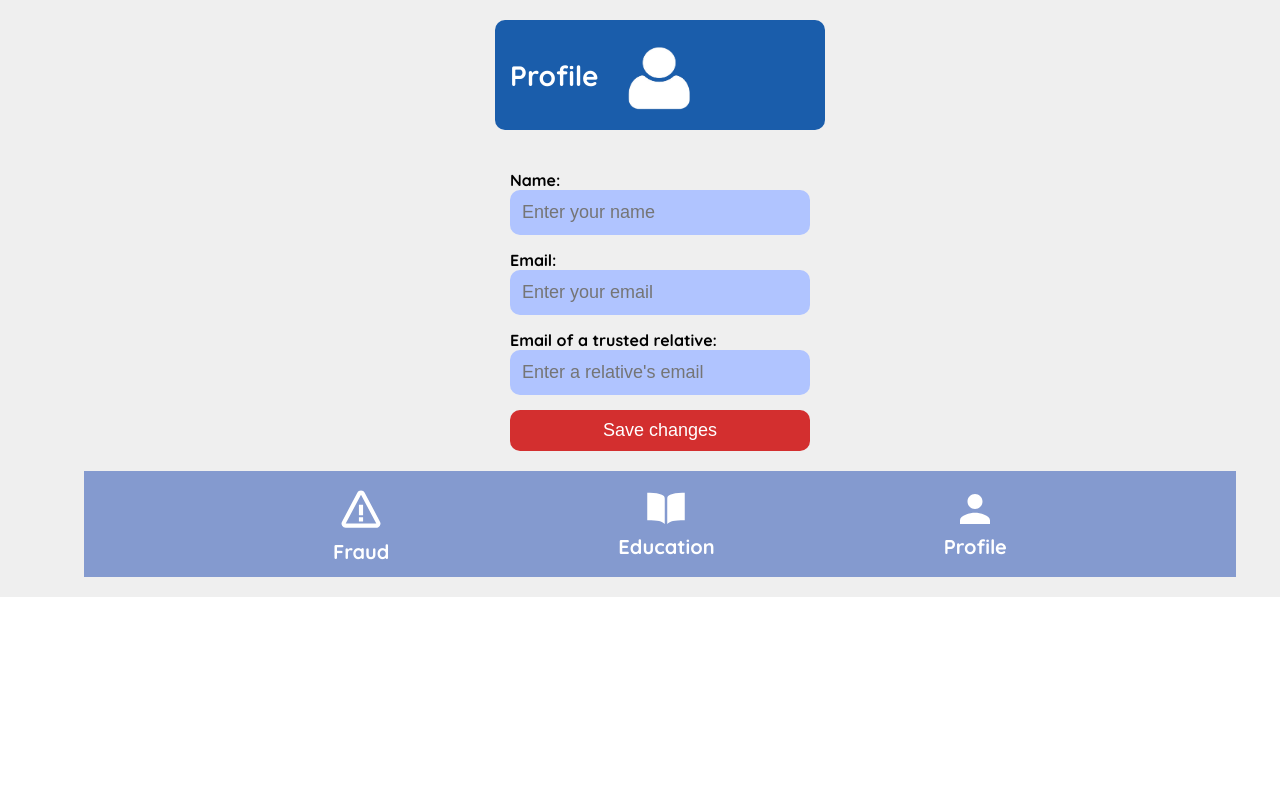
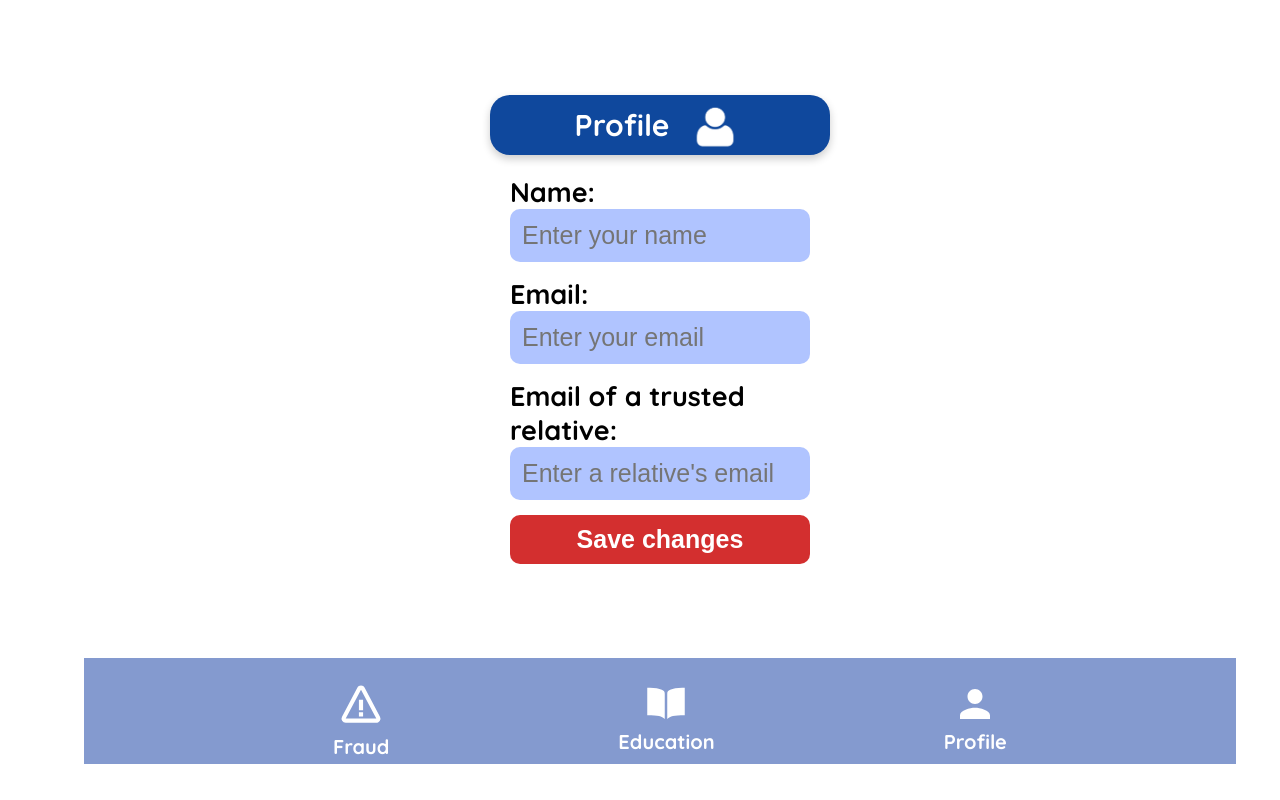
Before and after one commit to Scamonitor/front, a React (Create React App) app in the folder scam-monitor-front/: page /profile in a window 1280 px wide. Shown: the top 800 px of the page. Built offline with nearby package versions, Linux system fonts and the light colour scheme.

Commit message:
Style changes in Education and Profile

```diff
--- a/scam-monitor-front/src/components/ExampleComponent.jsx
+++ b/scam-monitor-front/src/components/ExampleComponent.jsx
@@ -4,27 +4,40 @@ import '../styles/exampleComponent.css';
 function ExampleComponent() {
   return (
     <div className="example-phishing-container">
-      <h2 className="example-header">Ejemplos</h2>
-
       <div className="phishing-section">
         <h3 className="section-title">Examples of Real Phishing Messages:</h3>
-        <h4>1. Correo Electrónico de Supuesto Banco:</h4>
+        <h4>Alleged Bank Email</h4>
         <div className="gmail-container">
           <p><strong>Subject:</strong> "Su cuenta ha sido suspendida - Necesita acción inmediata"</p>
           <p><strong>Body:</strong> Dear Customer, We have detected unusual activity on your account.
-        To protect your account, we have temporarily suspended your access.
-        Please click the link below to verify your information and restore access to your account. <a href="#link">[Haga clic aquí para verificar]</a>
-        If you do not verify your account within the next 24 hours, it will be permanently blocked. Sincerely, [Bank Name] Customer Support</p>
+          To protect your account, we have temporarily suspended your access. Please click the link below to verify your information and restore access to your account.
+          <a href="#link">[Haga clic aquí para verificar]</a> If you do not verify your account within the next 24 hours, it will be permanently blocked. Sincerely, [Bank Name] Customer Support</p>
+          <div className="tooltip">
+            <p><strong>Características del correo:</strong></p>
+            <ul>
+              <li>Solicita acción inmediata</li>
+              <li>Usa lenguaje urgente</li>
+              <li>Contiene enlaces sospechosos</li>
+            </ul>
+          </div>
         </div>
       </div>
 
       <div className="phishing-section">
-        <h3 className="section-title">Ejemplos de Mensajes Legítimos:</h3>
-        <h4>1. Real Bank Email:</h4>
+        <h3 className="section-title">Examples of Legitimate Messages</h3>
+        <h4>Real Bank Email</h4>
         <div className="gmail-container">
           <p><strong>Subject:</strong> "Confirmation of the recent transaction"</p>
           <p><strong>Body:</strong> Dear [Customer Name], We confirm that a transaction for an amount of $500.00 has been made on October 25, 2024 at 3:00 PM from your account [account number].
           If you do not recognize this transaction, please log in to your account through our official page and contact us. Thank you for your preference, [Bank Name]</p>
+          <div className="tooltip">
+            <p><strong>Características del correo:</strong></p>
+            <ul>
+              <li>Contiene detalles específicos de la transacción</li>
+              <li>No solicita datos personales</li>
+              <li>Usa un tono formal y directo</li>
+            </ul>
+          </div>
         </div>
       </div>
     </div>
--- a/scam-monitor-front/src/components/ImageResponse.jsx
+++ b/scam-monitor-front/src/components/ImageResponse.jsx
@@ -3,6 +3,7 @@ import "../styles/imageResponse.css";
 import { FontAwesomeIcon } from "@fortawesome/react-fontawesome";
 import { faCheck, faWarning } from "@fortawesome/free-solid-svg-icons";
 import { useLocation } from "react-router-dom";
+import NavBar from "../components/Navbar";
 
 function ImageResponse() {
   const location = useLocation();
@@ -41,6 +42,7 @@ function ImageResponse() {
           </div>
         ))}
       </div>
+      <NavBar />
     </div>
   );
 }
--- a/scam-monitor-front/src/components/Imagen.jsx
+++ b/scam-monitor-front/src/components/Imagen.jsx
@@ -4,6 +4,7 @@ import gallery from "../images/gallery.png";
 import imagendos from "../images/upload_image.png";
 import question from "../images/question.png";
 import { useNavigate } from "react-router-dom";
+import NavBar from "../components/Navbar";
 
 import PopUpIA from "./PopUpIA";
 function Imagen() {
@@ -83,6 +84,7 @@ function Imagen() {
       >
         {loading ? "Analyzing..." : "Analyze"}
       </button>
+      <NavBar />
     </div>
   );
 }
--- a/scam-monitor-front/src/routes/Profile.jsx
+++ b/scam-monitor-front/src/routes/Profile.jsx
@@ -5,23 +5,25 @@ import NavBar from "../components/Navbar";
 
 function Profile() {
   return (
-    <div className="profile-container">
-      <div className="profile-header">
-        <h2>Profile</h2>
+    <div className="profile-full-container">
+      <div className='mini-profile-container'>
+      <div className="imagen-card">
+     <p className="test-title">Profile</p>
         <img className="profile-icon" src={profileImage} alt="Profile icon" />
       </div>
       <form className="profile-form">
-        <label>Name:</label>
+        <label className='request-title'>Name:</label>
         <input type="text" className="input-field" placeholder="Enter your name" />
-
-        <label>Email:</label>
+        <label className='request-title'>Email:</label>
         <input type="email" className="input-field" placeholder="Enter your email" />
 
-        <label>Email of a trusted relative:</label>
+        <label className='request-title'>Email of a trusted relative:</label>
         <input type="email" className="input-field" placeholder="Enter a relative's email" />
 
         <button type="submit" className="save-button">Save changes</button>
       </form>
+      </div>
+
       <NavBar />
     </div>
   );
--- a/scam-monitor-front/src/styles/education.css
+++ b/scam-monitor-front/src/styles/education.css
@@ -51,4 +51,6 @@
     height: 80vh;
     flex-direction: column;
     gap: 2rem;
+    margin: auto;
+    justify-content: center;
   }
--- a/scam-monitor-front/src/styles/exampleComponent.css
+++ b/scam-monitor-front/src/styles/exampleComponent.css
@@ -17,13 +17,30 @@
     justify-content: center;
     align-items: center;
   }
-  .gmail-container{
+  .gmail-container {
     display: flex;
     flex-direction: column;
     background-color: rgb(255, 255, 255);
     border-radius: 15px;
     padding: 5px;
+    animation: pulse 1.5s infinite;
   }
+
+  @keyframes pulse {
+    0% {
+      transform: scale(1);
+      box-shadow: 0 0 5px rgba(0, 0, 0, 0.2);
+    }
+    50% {
+      transform: scale(1.02);
+      box-shadow: 0 0 15px rgba(0, 0, 0, 0.3);
+    }
+    100% {
+      transform: scale(1);
+      box-shadow: 0 0 5px rgba(0, 0, 0, 0.2);
+    }
+  }
+
 
   .phishing-section {
     position: relative;
@@ -37,6 +54,24 @@
     transition: transform 0.6s;
     transform-style: preserve-3d;
     cursor: pointer;
+  }
+  .tooltip {
+    display: none;
+    position: absolute;
+    top: -10px;
+    right: -10px;
+    transform: translate(0, -100%);
+    background-color: rgba(0, 0, 0, 0.8);
+    color: #fff;
+    padding: 10px;
+    border-radius: 8px;
+    box-shadow: 0px 2px 8px rgba(0, 0, 0, 0.3);
+    width: 200px;
+    z-index: 10;
+  }
+
+  .gmail-container:hover .tooltip {
+    display: block;
   }
 
   .message h4 {
--- a/scam-monitor-front/src/styles/profile.css
+++ b/scam-monitor-front/src/styles/profile.css
@@ -1,11 +1,11 @@
-.profile-container {
+.profile-full-container {
   display: flex;
   flex-direction: column;
   gap: 20px;
   align-items: center;
   padding: 20px;
-  background-color: #EFEFEF;
   width: 100%;
+  height:93vh;
   justify-content: center;
 }
 
@@ -33,10 +33,17 @@
 }
 
 .profile-icon {
-  width: 100px;
-  height: 80px;
+  width: 60px;
+  height: 50px;
 }
-
+.mini-profile-container {
+  display: flex;
+  flex-direction: column;
+  align-items: center;
+  justify-content: center;
+  width: 450px;
+  margin: auto; /* Centra horizontal y verticalmente si el contenedor padre permite espacio */
+}
 .profile-form {
   display: flex;
   flex-direction: column;
@@ -56,15 +63,22 @@
   border: none;
   background-color: #b0c4ff;
   margin-bottom: 15px;
-  font-size: 18px;
+  font-size: 25px;
+  outline: none; /* Elimina el anillo de enfoque */
 }
+
 
 .save-button {
   padding: 10px;
   background-color: #d32f2f;
   color: white;
-  font-size: 18px;
+  font-size: 25px;
   border: none;
+  font-weight: bold;
   border-radius: 10px;
   cursor: pointer;
 }
+.request-title{
+  font-weight: bold;
+  font-size: 27px;
+}
```
